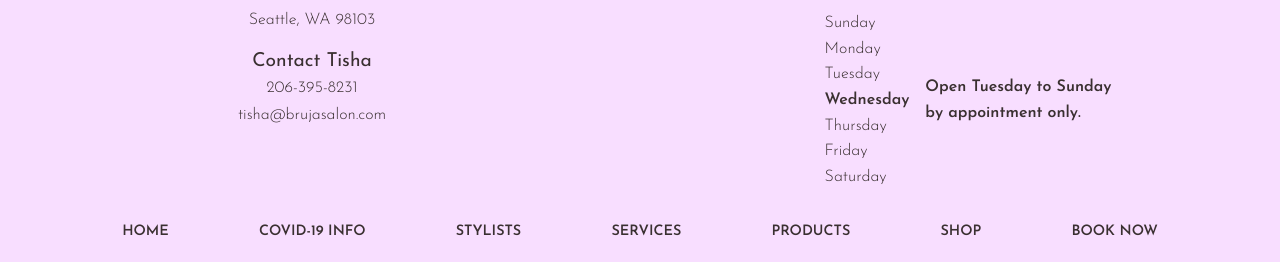
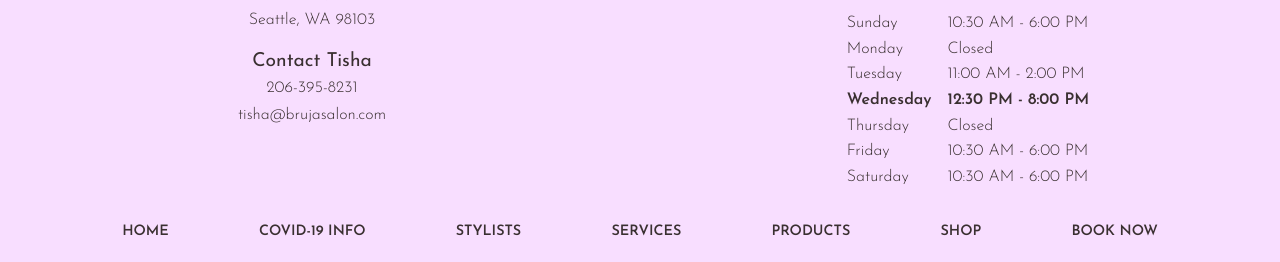
Before and after one commit to dapierce/bruja, a Gatsby site: page / in a window 1280 px wide. Shown: the part 1491-1753 px from the top of the page. Built offline with nearby package versions, Linux system fonts and the light colour scheme; Gatsby itself is replaced by a stand-in of ours.

Commit message:
Update footer and slide menu to current hours.

```diff
--- a/src/components/footer.js
+++ b/src/components/footer.js
@@ -36,39 +36,31 @@
           <tbody>
             <tr style={new Date().getDay() === 0 ? { fontWeight: 600 } : {}}>
               <td>Sunday</td>
-              <td
-                rowSpan={7}
-                style={{ verticalAlign: `middle`, fontWeight: 600 }}
-              >
-                Open Tuesday to Sunday
-                <br />
-                by appointment only.
-              </td>
-              {/* <td>10:00 AM - 5:00 PM</td> */}
+              <td>10:30 AM - 6:00 PM</td>
             </tr>
             <tr style={new Date().getDay() === 1 ? { fontWeight: 600 } : {}}>
               <td>Monday</td>
-              {/* <td>Closed</td> */}
+              <td>Closed</td>
             </tr>
             <tr style={new Date().getDay() === 2 ? { fontWeight: 600 } : {}}>
               <td>Tuesday</td>
-              {/* <td>Closed</td> */}
+              <td>11:00 AM - 2:00 PM</td>
             </tr>
             <tr style={new Date().getDay() === 3 ? { fontWeight: 600 } : {}}>
               <td>Wednesday</td>
-              {/* <td>10:00 AM - 8:00 PM</td> */}
+              <td>12:30 PM - 8:00 PM</td>
             </tr>
             <tr style={new Date().getDay() === 4 ? { fontWeight: 600 } : {}}>
               <td>Thursday</td>
-              {/* <td>12:00 PM - 8:00 PM</td> */}
+              <td>Closed</td>
             </tr>
             <tr style={new Date().getDay() === 5 ? { fontWeight: 600 } : {}}>
               <td>Friday</td>
-              {/* <td>10:00 AM - 8:00 PM</td> */}
+              <td>10:30 AM - 6:00 PM</td>
             </tr>
             <tr style={new Date().getDay() === 6 ? { fontWeight: 600 } : {}}>
               <td>Saturday</td>
-              {/* <td>9:00 AM - 5:00 PM</td> */}
+              <td>10:30 AM - 6:00 PM</td>
             </tr>
           </tbody>
         </table>
--- a/src/components/slide-menu.js
+++ b/src/components/slide-menu.js
@@ -23,39 +23,31 @@
         <tbody>
             <tr style={new Date().getDay() === 0 ? { fontWeight: 600 } : {}}>
               <td>Sunday</td>
-            <td
-              rowSpan={7}
-              style={{ verticalAlign: `middle`, fontWeight: 600 }}
-            >
-              Open Tuesday to Sunday
-              <br />
-              by appointment only.
-            </td>
-            {/* <td>10:00 AM - 5:00 PM</td> */}
+              <td>10:30 AM - 6:00 PM</td>
             </tr>
             <tr style={new Date().getDay() === 1 ? { fontWeight: 600 } : {}}>
               <td>Monday</td>
-            {/* <td>Closed</td> */}
+              <td>Closed</td>
             </tr>
             <tr style={new Date().getDay() === 2 ? { fontWeight: 600 } : {}}>
               <td>Tuesday</td>
-            {/* <td>Closed</td> */}
+              <td>11:00 AM - 2:00 PM</td>
             </tr>
             <tr style={new Date().getDay() === 3 ? { fontWeight: 600 } : {}}>
               <td>Wednesday</td>
-            {/* <td>10:00 AM - 8:00 PM</td> */}
+              <td>12:30 PM - 8:00 PM</td>
             </tr>
             <tr style={new Date().getDay() === 4 ? { fontWeight: 600 } : {}}>
               <td>Thursday</td>
-            {/* <td>12:00 PM - 8:00 PM</td> */}
+              <td>Closed</td>
             </tr>
             <tr style={new Date().getDay() === 5 ? { fontWeight: 600 } : {}}>
               <td>Friday</td>
-            {/* <td>10:00 AM - 8:00 PM</td> */}
+              <td>10:30 AM - 6:00 PM</td>
             </tr>
             <tr style={new Date().getDay() === 6 ? { fontWeight: 600 } : {}}>
               <td>Saturday</td>
-            {/* <td>9:00 AM - 5:00 PM</td> */}
+              <td>10:30 AM - 6:00 PM</td>
             </tr>
         </tbody>
       </table>
```
Lines whose indentation alone changed are shown as unchanged.
